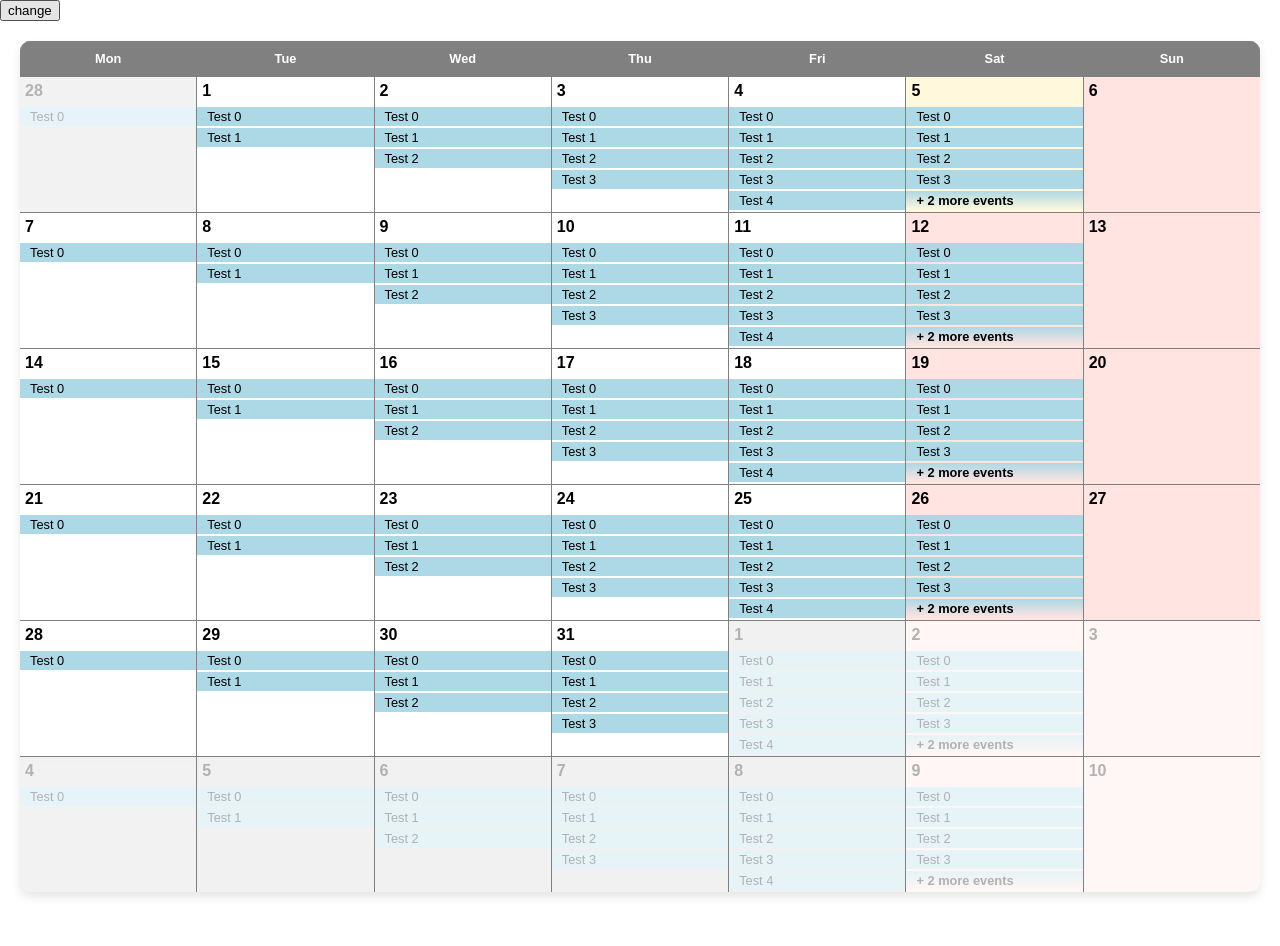
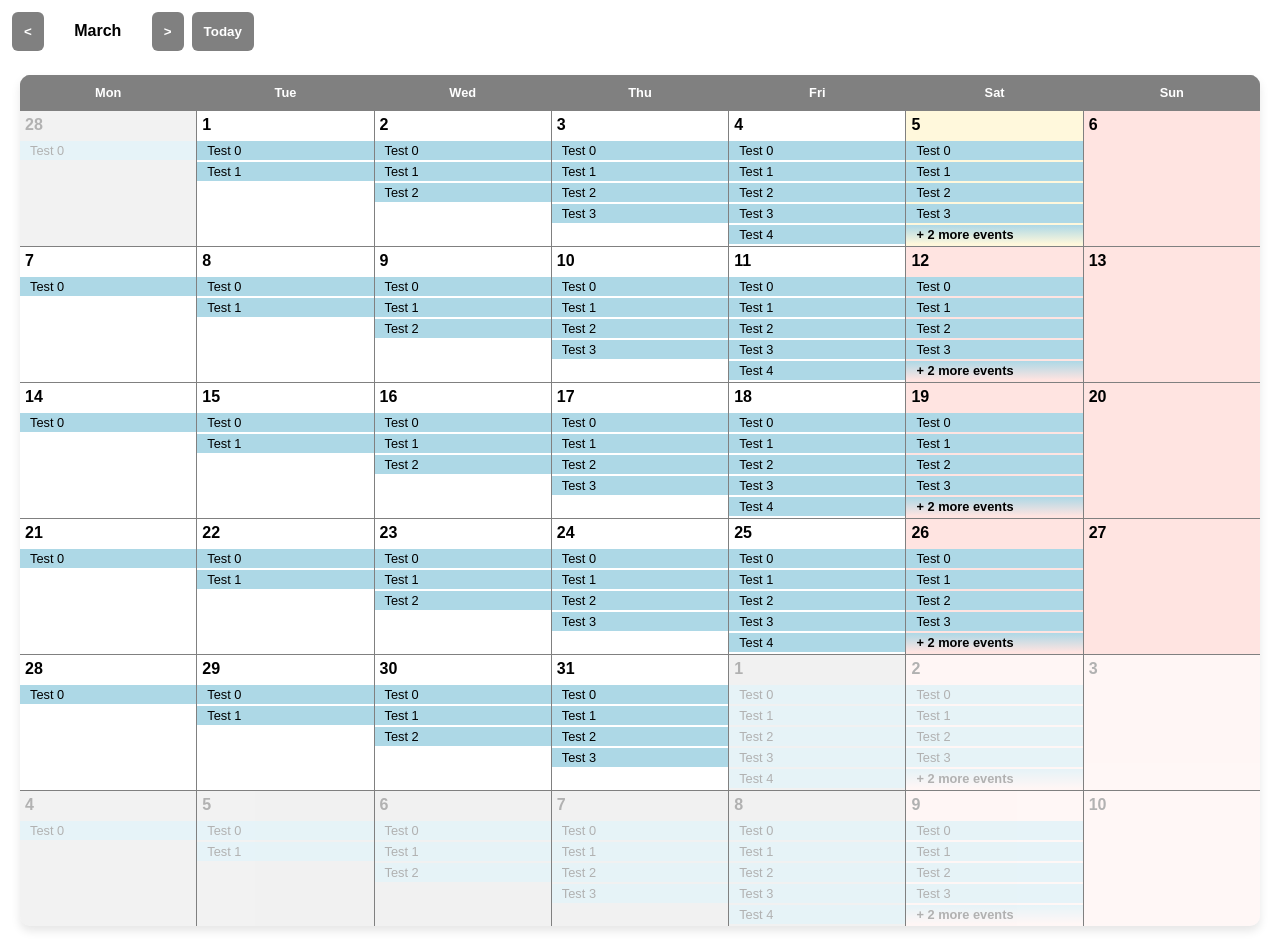
Before and after one commit to IsawU/react-calendar, a React (Vite) app: page / in a window 1280 px wide. Before the commit the page ends 912 px from the top, so only its background shows below. Built offline with nearby package versions, Linux system fonts and the light colour scheme.

Commit message:
Add month controls

```diff
--- a/src/App.module.css
+++ b/src/App.module.css
@@ -2,3 +2,15 @@
   max-width: 1280px;
   margin: 0 auto;
 }
+
+.controls {
+  margin: 8px;
+}
+
+.month {
+  width: 100px;
+  display: inline-block;
+
+  font-weight: bold;
+  text-align: center;
+}
--- a/src/App.tsx
+++ b/src/App.tsx
@@ -5,29 +5,48 @@ import Calendar from './Calendar';
 type AppProps = {};
 
 type AppState = {
-  date: Date;
+  today: Date;
+  month: Date;
 }
 
 export default class App extends React.Component<AppProps, AppState> {
   constructor (props: {}) {
     super(props);
     this.state = {
-      date: new Date(),
+      today: new Date(),
+      month: new Date(),
     };
   }
 
   render() {
-    const change: React.MouseEventHandler<HTMLButtonElement> = () => {
-      const date = new Date(this.state.date);
-      date.setDate(date.getDate()-28);
-      this.setState({date: date});
-      console.log(`changed date ${date}`);
+    const monthDown: React.MouseEventHandler<HTMLButtonElement> = () => {
+      const date = new Date(this.state.month);
+      date.setDate(0);
+      this.setState({month: date});
+    }
+
+    const monthUp: React.MouseEventHandler<HTMLButtonElement> = () => {
+      const date = new Date(this.state.month);
+      date.setDate(32);
+      this.setState({month: date});
+    }
+
+    const monthToday: React.MouseEventHandler<HTMLButtonElement> = () => {
+      const date = new Date(this.state.today);
+      this.setState({month: date});
     }
 
     return (
       <div className={styles.contentStrip}>
-        <button onClick={change}>change</button>
-        <Calendar today={this.state.date} month={this.state.date}/>
+        <div className={styles.controls}>
+          <button onClick={monthDown}>&lt;</button>
+          <div className={styles.month}>
+            {this.state.month.toLocaleDateString(navigator.language, { month: 'long' })}
+          </div>
+          <button onClick={monthUp}>&gt;</button>
+          <button onClick={monthToday}>Today</button>
+        </div>
+        <Calendar today={this.state.today} month={this.state.month}/>
       </div>
     )
   }
--- a/src/index.css
+++ b/src/index.css
@@ -1,4 +1,27 @@
 body {
   margin: 0;
+
   font-family: sans-serif;
 }
+
+/* Forms */
+button, input {
+  margin: 4px;
+
+  padding: 12px;
+
+  border-radius: 6px;
+}
+
+button {
+  color: white;
+  font-weight: bold;
+  background-color: grey;
+  border: none;
+  cursor: pointer;
+  transition: background-color 0.25s;
+}
+
+button:hover {
+  background-color: lightgrey;
+}
```
